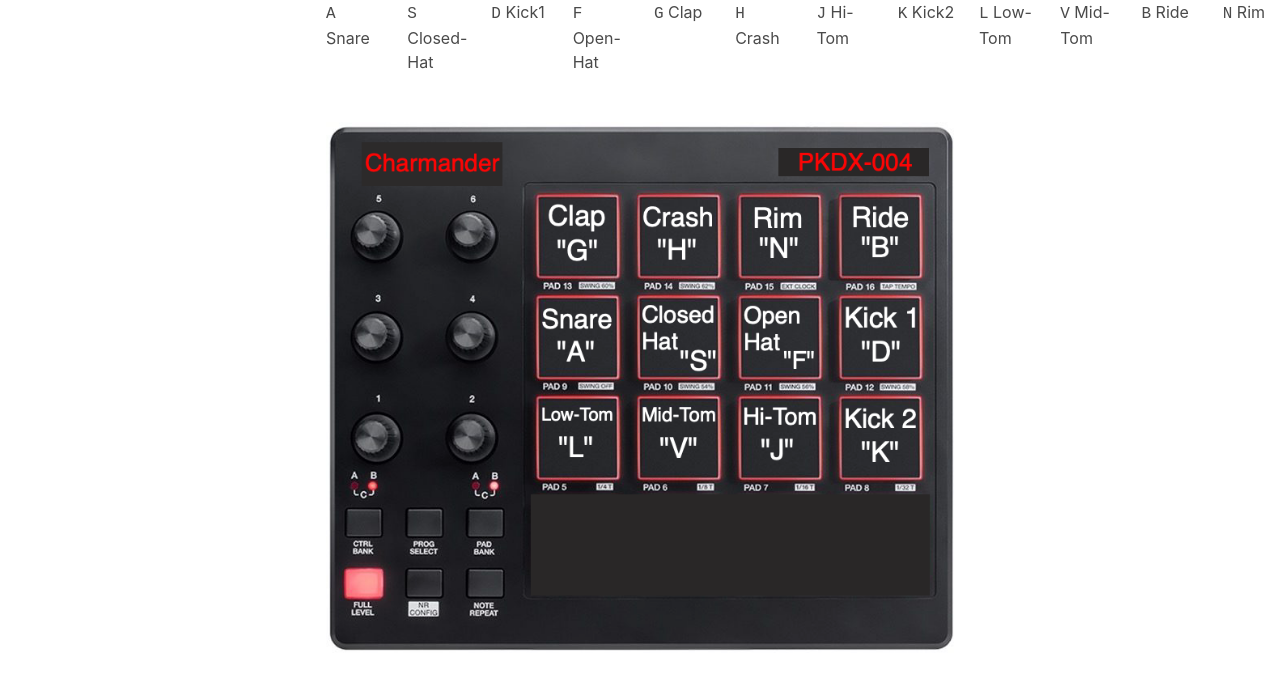
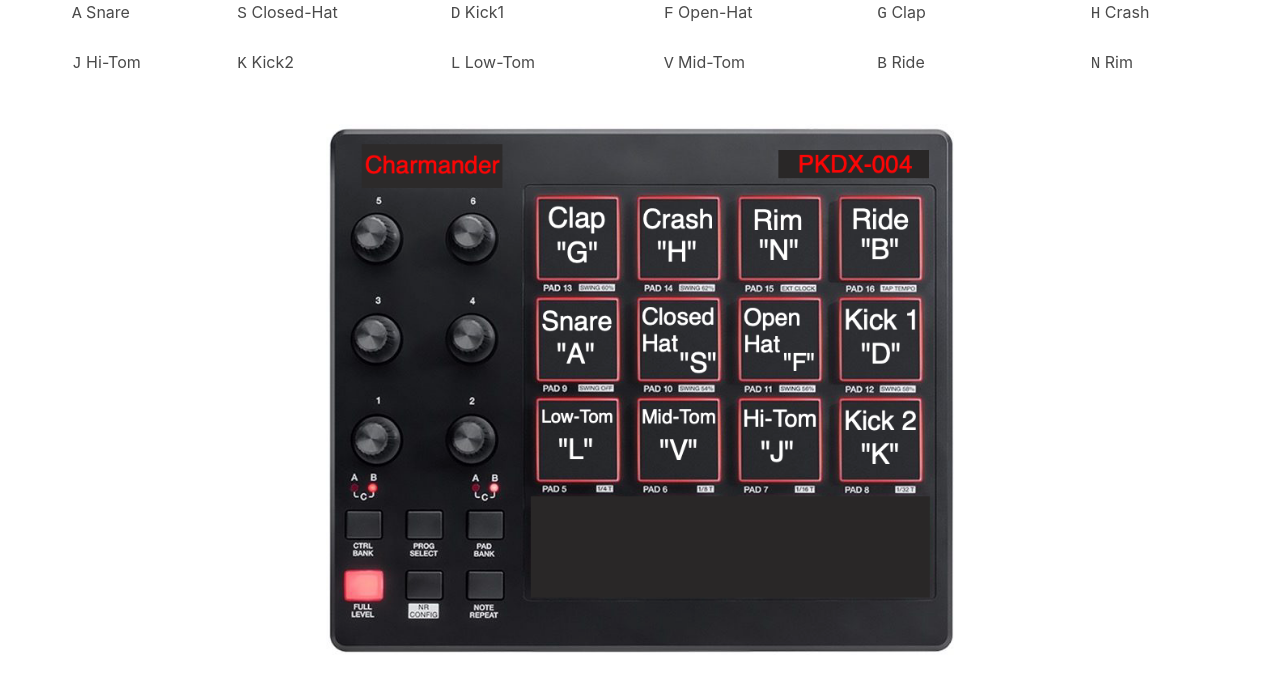
Before and after one commit to WillHeyer/DrumKitProject, a plain HTML site: page index.html in a window 1280 px wide. Drawn offline with nearby package versions, Linux system fonts and the light colour scheme.

Commit message:
Created two rows for the top buttons

```diff
--- a/index.html
+++ b/index.html
@@ -9,11 +9,9 @@
 </head>
 <body>
     <div class="columns">
-        <div class="column is-3">
-        </div>
-        <div class="column">
-            <div class="keys">
-                <div data-key="65" class="key">
+        <div class="column ml-5">
+            <div class="keys ml-5">
+                <div data-key="65" class="key ml-5">
                     <kbd>A</kbd>
                     <span class="sound">Snare</span>
                 </div>
@@ -59,9 +57,11 @@
                 </div>
             </div>
         </div>
-        <div class="column">
-            <div class="keys">
-                <div data-key="74" class="key">
+    </div>
+    <div class="columns">
+        <div class="column ml-5">
+            <div class="keys ml-5">
+                <div data-key="74" class="key ml-5">
                     <kbd>J</kbd>
                     <span class="sound">Hi-Tom</span>
                 </div>
```
